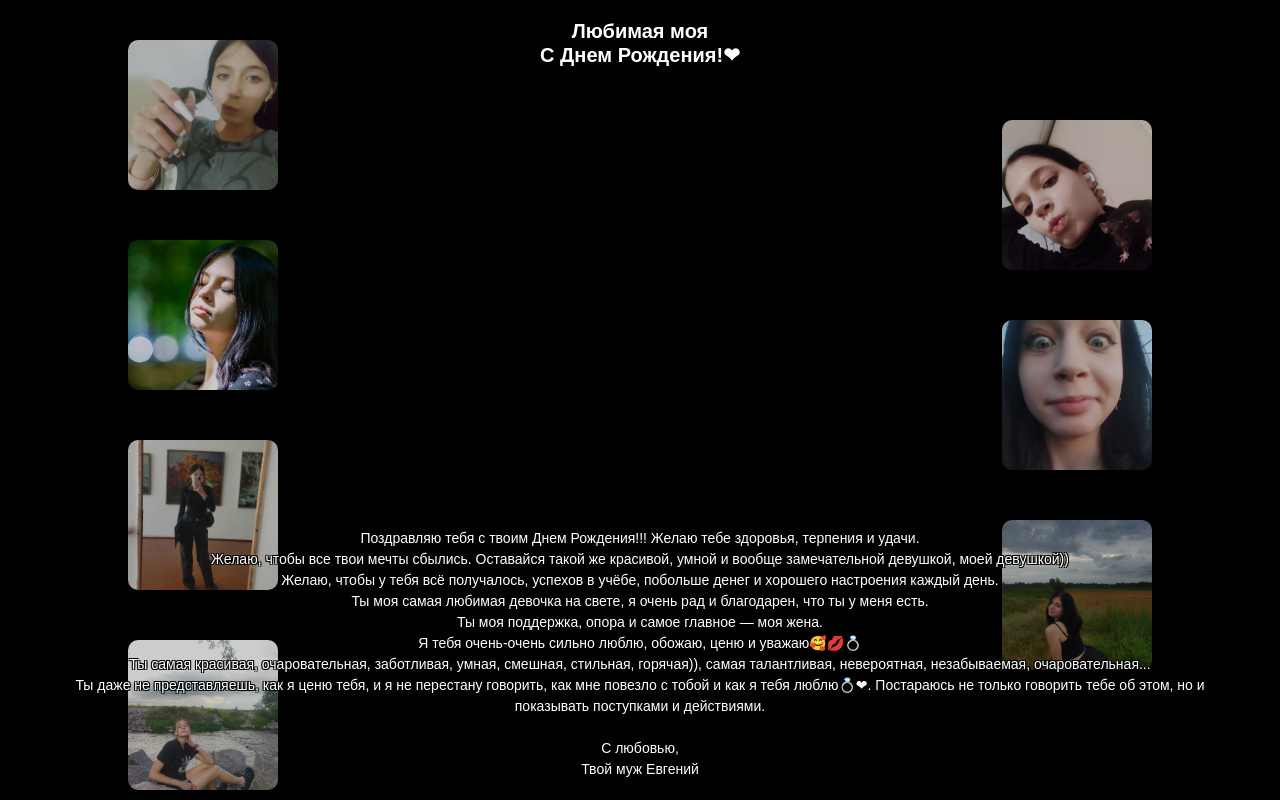
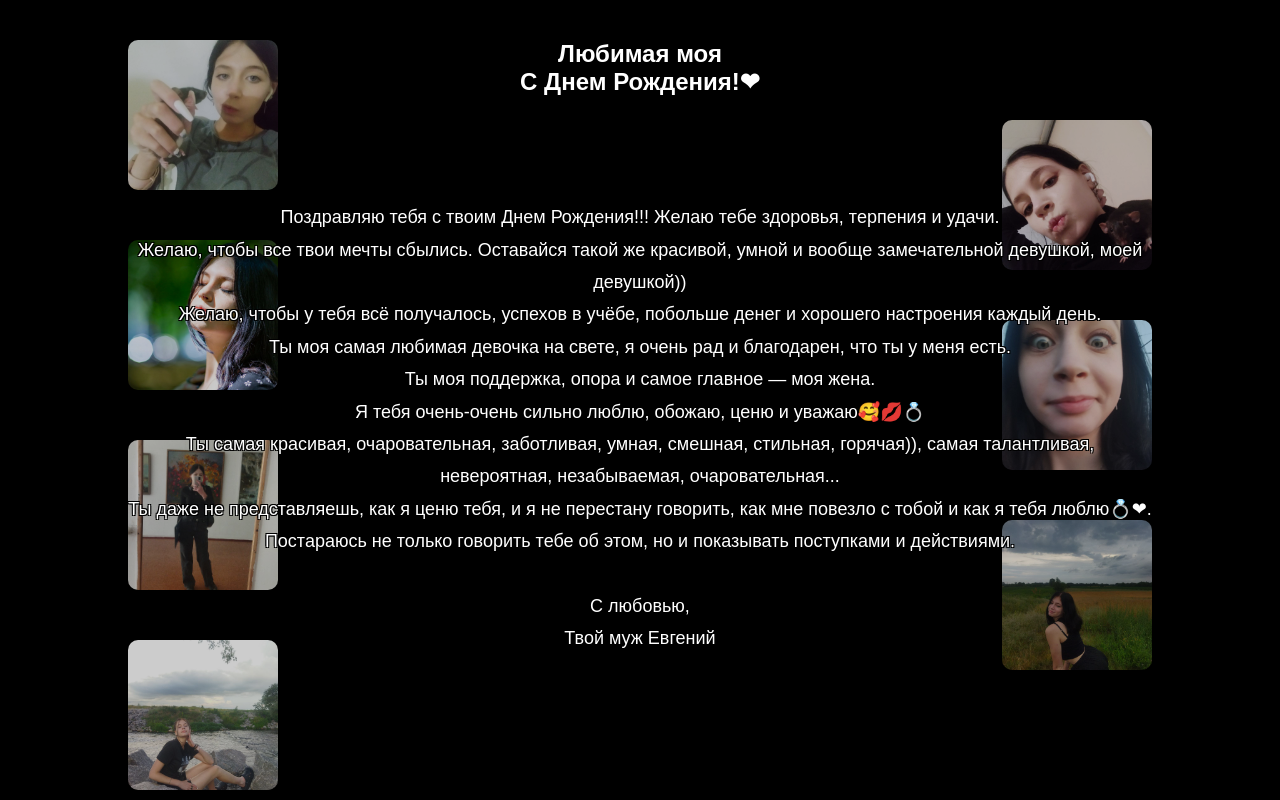
Before and after one commit to Ushlopok/index.html, a plain HTML site: page index.html in a window 1280 px wide. Drawn offline with Linux system fonts and the light colour scheme.

Commit message:
Add files via upload

```diff
--- a/index.html
+++ b/index.html
@@ -25,13 +25,14 @@
             display: flex;
             flex-direction: column;
             justify-content: space-between;
-            flex-grow: 1;
-            padding: 20px 10px;
+            height: 90%;
+            max-width: 80%;
+            text-align: center;
         }
 
         h3 {
-            font-size: 20px;
-            margin: 0 auto;
+            font-size: 24px;
+            margin: 0;
             position: relative;
             z-index: 2;
             text-shadow:
@@ -42,10 +43,9 @@
         }
 
         p {
-            font-size: 14px;
-            margin: 0 auto;
-            max-width: 90%;
-            line-height: 1.5;
+            font-size: 18px;
+            margin: 0;
+            line-height: 1.8;
             position: relative;
             z-index: 2;
             text-shadow:
@@ -53,6 +53,10 @@
                  1px -1px 0 black,
                 -1px  1px 0 black,
                  1px  1px 0 black;
+            flex-grow: 1;
+            display: flex;
+            flex-direction: column;
+            justify-content: center;
         }
 
         .background-image {
@@ -126,11 +130,11 @@
             }
 
             h3 {
-                font-size: 18px;
+                font-size: 20px;
             }
 
             p {
-                font-size: 12px;
+                font-size: 14px;
             }
         }
 
@@ -181,7 +185,7 @@
             }
 
             p {
-                font-size: 10px;
+                font-size: 12px;
             }
         }
     </style>
```
